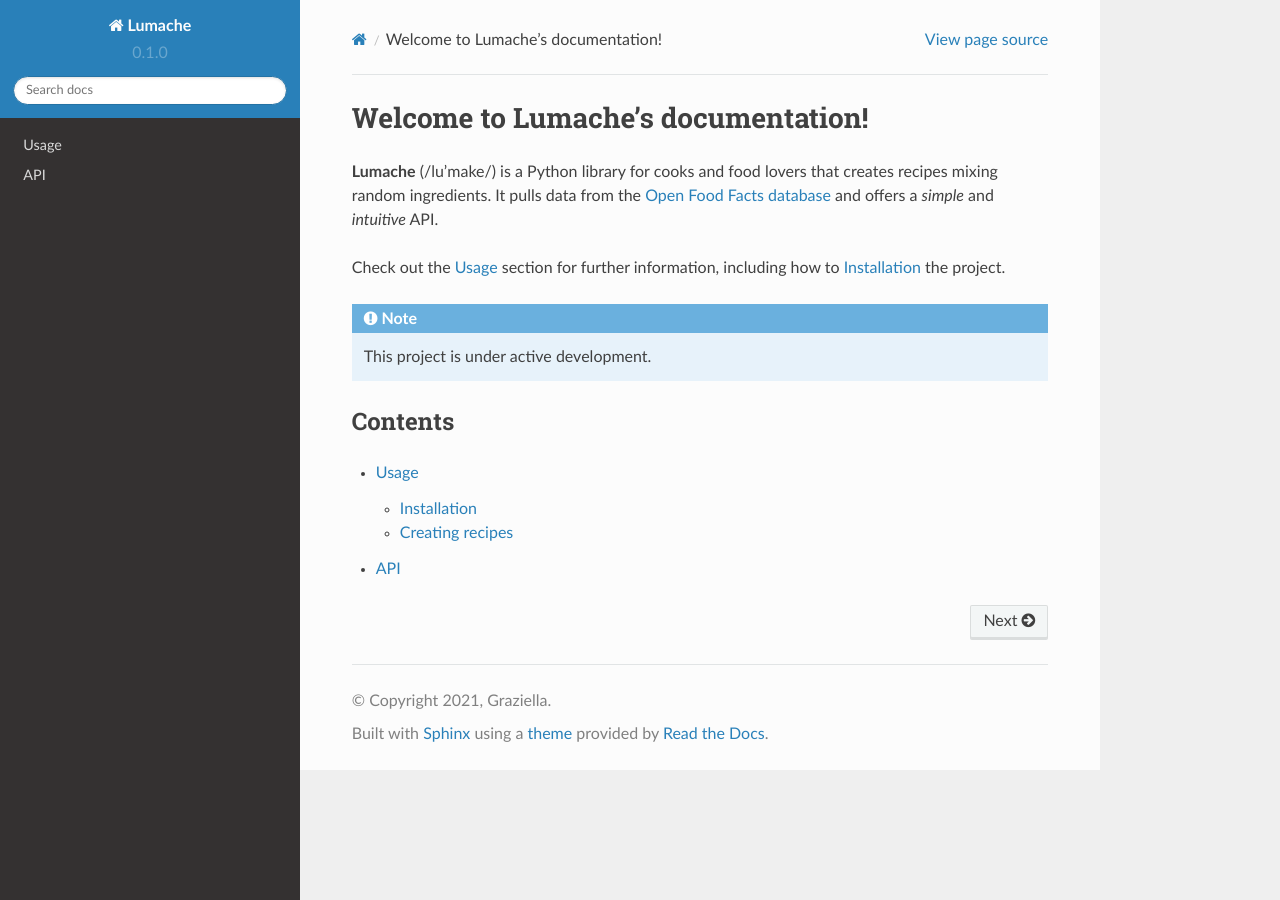
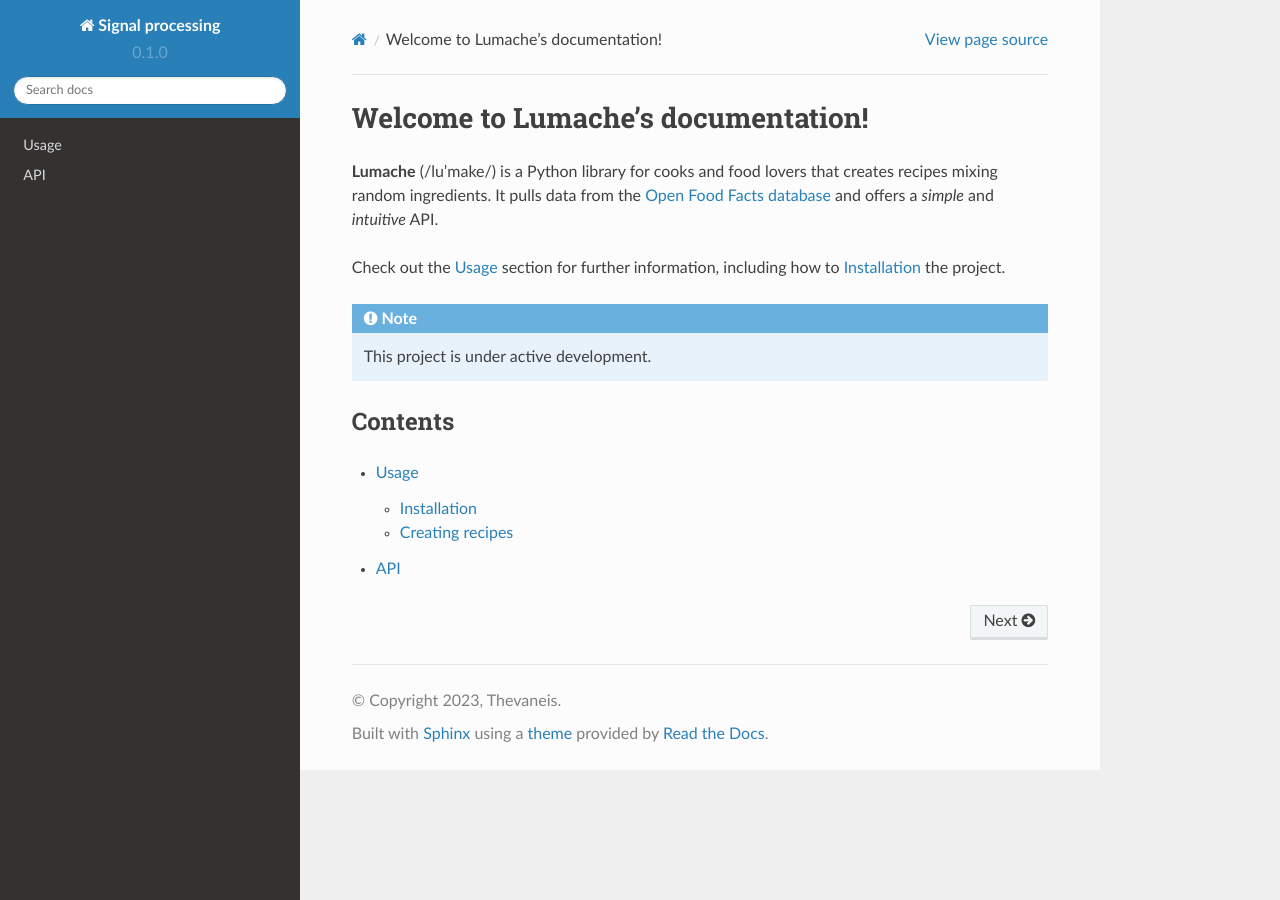
Before and after one commit to hungdcsc/tv-dsp, a Sphinx documentation site: the page built from docs/source/index.rst, in a window 1280 px wide. Built offline with Sphinx 7.4.7 and the Read the Docs theme 2.0.0, drawn with Linux system fonts in a browser that asks for light colours.

Commit message:
Update conf.py

```diff
--- a/docs/source/conf.py
+++ b/docs/source/conf.py
@@ -2,9 +2,9 @@
 
 # -- Project information
 
-project = 'Lumache'
-copyright = '2021, Graziella'
-author = 'Graziella'
+project = 'Signal processing'
+copyright = '2023, Thevaneis'
+author = 'Thevaneis'
 
 release = '0.1'
 version = '0.1.0'
```
